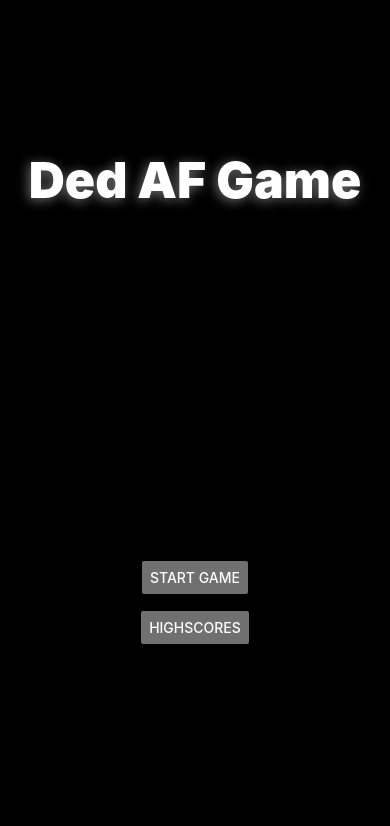
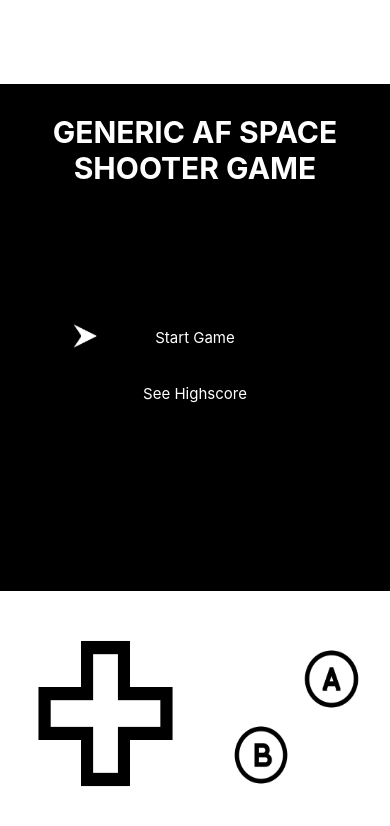
Before and after one commit to EXcurrybat/React_project, a React Native app: screen / in a window 390 px wide. Shown: the top 826 px of the page. Built offline with nearby package versions, Linux system fonts and the light colour scheme.

Commit message:
menu now works with gamepad

```diff
--- a/App.js
+++ b/App.js
@@ -1,18 +1,22 @@
 import React from 'react';
-import { StyleSheet, View, Image, TouchableOpacity, Button } from 'react-native';
+import { StyleSheet, View, Image, TouchableOpacity, Button, Text } from 'react-native';
 
 import GameScreen from './components/GameScreen.js';
 import TitleScreen from './components/TitleScreen';
+import HighScore from './components/Highscore'
 
 export default class App extends React.Component {
   constructor(props) {
     super(props);
     this.state = {
       pressedDirection: '',
+      menuDirection: '',
+      menuInput: '',
       pressedAB: '',
       stop: 'stop',
       displayMenu: 100,
-      myInputs: ''
+      menuSelection: '',
+      menuPosition: 237
     }
   }
   startGame=()=>{
@@ -32,45 +36,47 @@ export default class App extends React.Component {
       shipStop: this.state.stop
     }
 
+    let menuInteraction = () => {
+      if (this.state.menuPosition == 237 && this.state.menuDirection == 'Down'){
+        this.setState({menuPosition: this.state.menuPosition+60})
+      } else if (this.state.menuPosition == 297 && this.state.menuDirection == 'Up'){
+        this.setState({menuPosition: this.state.menuPosition-60})
+      } else if (this.state.menuInput == 'A' && this.state.menuPosition == 237){
+        this.setState({menuSelection: 'game', menuDirection: 999, pressedAB: '', menuInput: '', menuDirection: '', pressedDirection: ''})
+      } else if (this.state.menuInput == 'A' && this.state.menuPosition == 297){
+        this.setState({menuSelection: 'highscore', menuDirection: 999, pressedAB: '', menuInput: '', menuDirection: '', pressedDirection: ''})
+      }
+    }
+
     let returnScreen = () =>{
-      if (this.state.myInputs == 'game'){
+      if (this.state.menuSelection == 'game'){
         return <GameScreen direction={inputData}/>
       } else {
-        return <TitleScreen />
+        return <View style={{width: '100%', height: '100%', justifyContent:'center', alignItems: 'center'}}>
+          <Text style={{color: 'white', fontSize: 30, position: 'absolute', top: 30, textAlign: 'center', fontWeight: 'bold'}}>GENERIC AF SPACE SHOOTER GAME</Text>
+          <Text style={{color: 'white', fontSize: 15, position: 'absolute', textAlign: 'center'}}>Start Game</Text>
+          <Text style={{color: 'white', fontSize: 15, position: 'absolute', top: 300, textAlign: 'center'}}>See Highscore</Text>
+          <Image source={require('./assets/layoutAssets/arrow.png')} style={{width: 30, height: 30, position:'absolute', left: 70, top: this.state.menuPosition}}/>
+          {menuInteraction()}
+        </View>
       }
     }
 
     return (
       <View style={styles.container}>
 
-        {returnScreen()}
-
-        <View style={[styles.buttonContainer, {opacity: this.state.displayMenu}]}>
-          <Button
-            title="Start Game"
-            color='rgba(150, 150, 150, 0.75)'
-            accessibilityLabel="Tap to start the game"
-            onPress={this.startGame}
-          />
-        </View>
-
-        <View style={[styles.hsButtonContainer, {opacity: this.state.displayMenu}]}>
-					<Button
-            title="Highscores"
-            color='rgba(150, 150, 150, 0.75)'
-            accessibilityLabel="Tap to see high scores"
-            onPress={this.highScore}
-          />
+        <View style={styles.gameScreen}>
+          {returnScreen()}
         </View>
 
         <View style={styles.dpad}>
           <Image source={require('./assets/layoutAssets/dpad.png')} style={{height:'100%', width:'100%', alignSelf: 'center'}} resizeMode='stretch'/>
           <TouchableOpacity
-            onPressIn={()=> this.setState({pressedDirection: 'Up', stop: ''})}
+            onPressIn={()=> this.setState({pressedDirection: 'Up', stop: '', menuDirection: 'Up'})}
             onPressOut={()=> this.setState({pressedDirection: '', pressedAB:'', stop: 'stop'})}
             style={styles.up}/>
           <TouchableOpacity
-            onPressIn={()=> this.setState({pressedDirection: 'Down', stop: ''})}
+            onPressIn={()=> this.setState({pressedDirection: 'Down', stop: '', menuDirection: 'Down'})}
             onPressOut={()=> this.setState({pressedDirection: '', pressedAB:'', stop: 'stop'})}
             style={styles.down}/>
           <TouchableOpacity
@@ -85,7 +91,7 @@ export default class App extends React.Component {
 
         <View style={styles.buttonView}>
           <TouchableOpacity
-            onPressIn={()=> this.setState({pressedAB: 'A'})}
+            onPressIn={()=> this.setState({pressedAB: 'A', menuInput: 'A'})}
             onPressOut={()=> this.setState({pressedAB: ''})}
             style={{height:'50%', width:'50%', position: 'absolute', top: 0, right: 0}}>
               <Image source={require('./assets/layoutAssets/aButton.png')} style={{height: '100%', width: '100%'}} resizeMode={'stretch'}/>
@@ -108,6 +114,13 @@ const styles = StyleSheet.create({
     backgroundColor: '#fff',
     justifyContent: 'center',
     alignItems: 'center'
+  },
+  gameScreen:{
+    position: 'absolute',
+    top: '10%',
+    height: '60%', width: '100%',
+    backgroundColor: 'black',
+    justifyContent:'center', alignItems:'center'
   },
   dpad: {
     position: 'absolute',
--- a/components/GameScreen.js
+++ b/components/GameScreen.js
@@ -255,8 +255,7 @@ export default class GameScreen extends React.Component {
 const styles = StyleSheet.create({
     gameScreen:{
         position: 'absolute',
-        top: '10%',
-        height: '60%', width: '100%',
+        height: '100%', width: '100%',
         backgroundColor: 'black',
         justifyContent:'center', alignItems:'center'
     },
@@ -265,7 +264,7 @@ const styles = StyleSheet.create({
       width: 100,
       height: 100,
       bottom: 0,
-      zIndex: 5,
+      zIndex: 5
     },
     ballImg: {
       position: 'absolute',
--- /dev/null
+++ b/components/Highscore.js
@@ -0,0 +1,106 @@
+import React, { Component } from 'react';
+import PropTypes from 'prop-types';
+import { StyleSheet, Text, View, Image, Button, TouchableHighlight, FlatList } from 'react-native';
+
+
+export default class HighscoreComponent extends Component {
+    constructor() {
+        super();
+        var highscores = require('../highscore.json');
+		this.state = {
+			items: highscores.highscores,
+		}
+		this.goBack= this.goBack.bind(this);
+	}
+
+	renderRow(task){
+		return(
+			<TouchableHighlight
+				style = {styles.button}
+				underlayColor = "white"
+			>
+				<Text style={styles.title}>Score: {task.item.score}</Text>
+			</TouchableHighlight>
+		)
+	}
+
+	goBack(){
+		console.log("go back");
+	}
+
+
+    render() {
+        return (
+
+            <View style={styles.fullScreen}>
+				<Text style={styles.mainTitle}>Highscores</Text>
+				<View style={styles.buttonContainer}>
+					<Button
+						title="Back"
+						color='rgba(150, 150, 150, 0.75)'
+						accessibilityLabel="go back to previous screen"
+						onPress={this.goBack}
+					/>
+				</View>
+				<View style={styles.listContainer}>
+					<FlatList
+						data = {this.state.items}
+						renderItem = {this.renderRow}
+						keyExtractor={(item, index) => index.toString()}
+					/>
+				</View>
+			</View>
+        )
+    }
+}
+
+
+
+const styles = StyleSheet.create({
+	fullScreen: {
+		position: 'absolute',
+		width: '100%',
+		height: '100%',
+		left: 0,
+        top: 0,
+        backgroundColor: 'black',
+        alignItems: 'center'
+	},
+	mainTitle: {
+        position: 'absolute',
+        top: 0,
+        margin: 'auto',
+        color: 'white',
+        fontWeight: "900",
+        fontSize: 72,
+        textShadowColor: 'rgba(150, 150, 150, 0.75)',
+        textShadowOffset: {width: -2, height: 2},
+        textShadowRadius: 12
+    },
+	buttonContainer: {
+		top: 100
+	},
+	listContainer:{
+		position: 'absolute',
+		top: 148,
+		width: '100%'
+	},
+	button: {
+		height: 40,
+		flexDirection: 'row',
+		backgroundColor: 'white',
+		borderColor: 'black',
+		borderWidth: 3,
+		borderRadius: 8,
+		marginBottom: 5,
+		marginTop: 5,
+		width: '100%',
+		height: 45,
+		alignSelf: 'stretch',
+		justifyContent: 'center'
+	},
+	title: {
+		fontSize: 25,
+		textAlign: 'center'
+	}
+})
--- /dev/null
+++ b/highscore.json
@@ -0,0 +1 @@
+{"highscores": [{"score": 9999},{"score": 100},{"score": 99}]}
```
Also changed, not shown: assets/layoutAssets/arrow.png (added).
